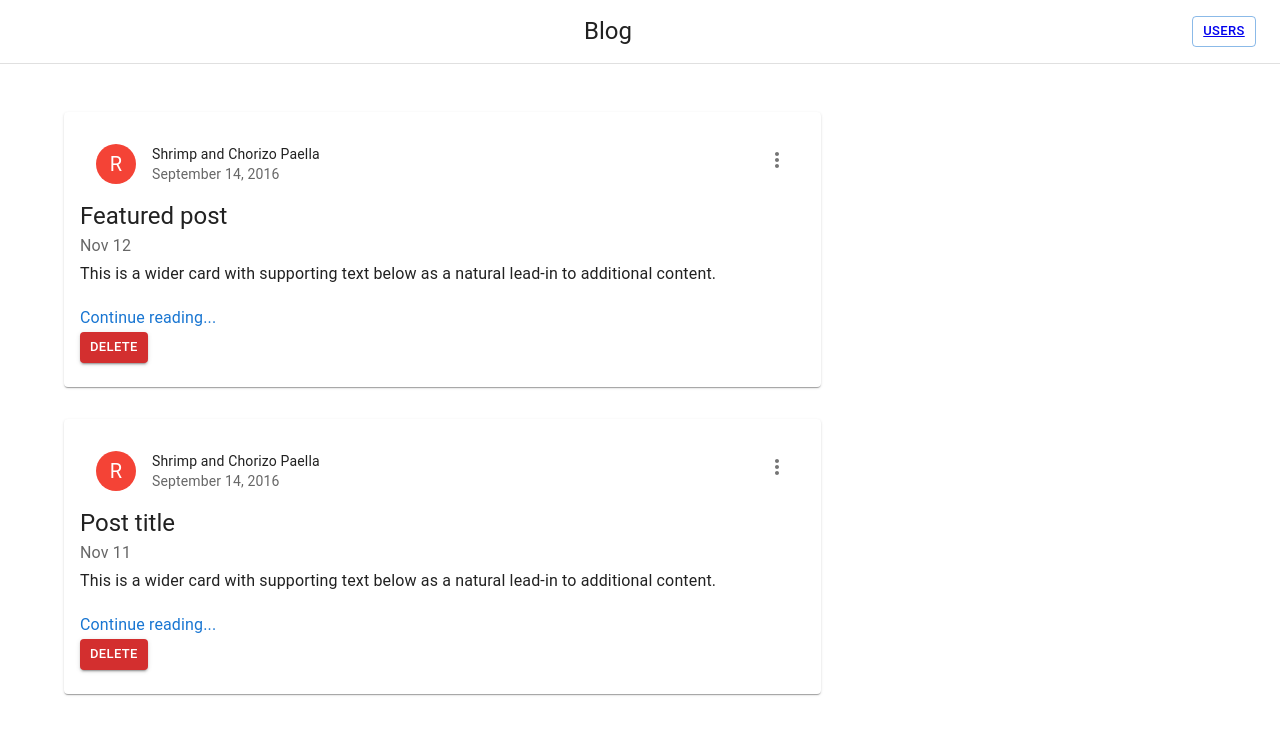
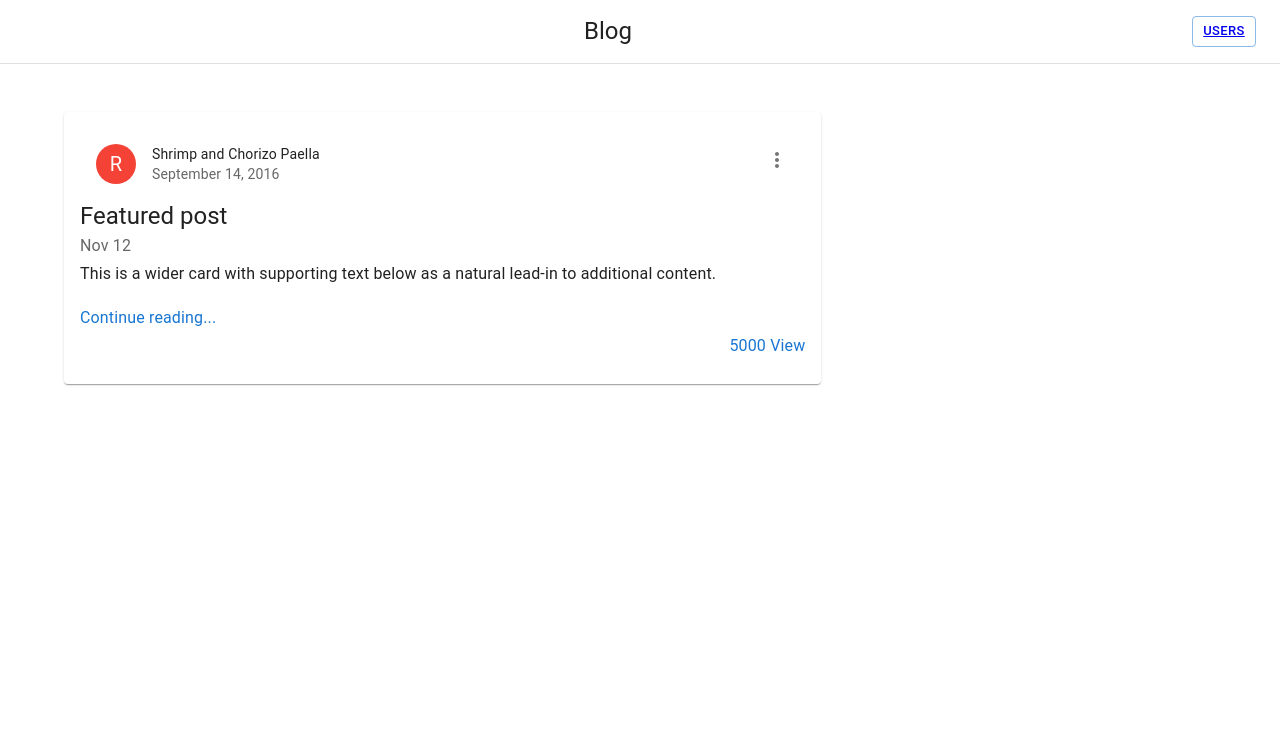
Before and after one commit to eslamelkholy/blogs, a React (Create React App) app in the folder client/: page / in a window 1280 px wide. Shown: the top 734 px of the page. Built offline with nearby package versions, Linux system fonts and the light colour scheme.

Commit message:
Adding user and admin posts

```diff
--- a/client/src/container/Home/index.tsx
+++ b/client/src/container/Home/index.tsx
@@ -5,13 +5,14 @@ import { createTheme, ThemeProvider } from '@mui/material/styles';
 import FeaturedPost from '../Post';
 import { useState, useEffect } from 'react';
 
-const featuredPosts = [
+const AllPosts = [
   {
     title: 'Featured post',
     date: 'Nov 12',
     description: 'This is a wider card with supporting text below as a natural lead-in to additional content.',
     image: 'https://source.unsplash.com/random',
     imageLabel: 'Image Text',
+    views: 5000,
   },
   {
     title: 'Post title',
@@ -19,6 +20,34 @@ const featuredPosts = [
     description: 'This is a wider card with supporting text below as a natural lead-in to additional content.',
     image: 'https://source.unsplash.com/random',
     imageLabel: 'Image Text',
+    views: 5000,
+  },
+  {
+    title: 'Featured post',
+    date: 'Nov 12',
+    description: 'This is a wider card with supporting text below as a natural lead-in to additional content.',
+    image: 'https://source.unsplash.com/random',
+    imageLabel: 'Image Text',
+    views: 5000,
+  },
+  {
+    title: 'Post title',
+    date: 'Nov 11',
+    description: 'This is a wider card with supporting text below as a natural lead-in to additional content.',
+    image: 'https://source.unsplash.com/random',
+    imageLabel: 'Image Text',
+    views: 5000,
+  },
+];
+
+const adminPosts = [
+  {
+    title: 'Featured post',
+    date: 'Nov 12',
+    description: 'This is a wider card with supporting text below as a natural lead-in to additional content.',
+    image: 'https://source.unsplash.com/random',
+    imageLabel: 'Image Text',
+    views: 5000,
   },
 ];
 
@@ -38,11 +67,19 @@ export default function Blog() {
       <CssBaseline />
       <Container maxWidth='lg'>
         <main>
-          <Grid container spacing={4}>
-            {featuredPosts.map((post) => (
-              <FeaturedPost key={post.title} post={post} />
-            ))}
-          </Grid>
+          {role.role === 'admin' ? (
+            <Grid container spacing={4}>
+              {adminPosts.map((post) => (
+                <FeaturedPost key={post.title} post={post} role={role} />
+              ))}
+            </Grid>
+          ) : (
+            <Grid container spacing={4}>
+              {AllPosts.map((post) => (
+                <FeaturedPost key={post.title} post={post} role={role} />
+              ))}
+            </Grid>
+          )}
         </main>
       </Container>
     </ThemeProvider>
--- a/client/src/container/Post/index.tsx
+++ b/client/src/container/Post/index.tsx
@@ -6,7 +6,6 @@ import CardContent from '@mui/material/CardContent';
 import { Avatar, CardHeader, IconButton } from '@mui/material';
 import MoreVertIcon from '@mui/icons-material/MoreVert';
 import { red } from '@mui/material/colors';
-import ActionButtons from '../../components/Button/ActionButtons';
 
 interface FeaturedPostProps {
   post: {
@@ -15,11 +14,15 @@ interface FeaturedPostProps {
     image: string;
     imageLabel: string;
     title: string;
+    views: number;
+  };
+  role: {
+    role: string;
   };
 }
 
 export default function FeaturedPost(props: FeaturedPostProps) {
-  const { post } = props;
+  const { post, role } = props;
 
   return (
     <Grid item xs={12} md={8}>
@@ -52,7 +55,11 @@ export default function FeaturedPost(props: FeaturedPostProps) {
             <Typography variant='subtitle1' color='primary'>
               Continue reading...
             </Typography>
-            <ActionButtons />
+            {role.role === 'admin' && (
+              <Typography variant='subtitle1' align='right' color='primary'>
+                {post.views} View
+              </Typography>
+            )}
           </CardContent>
         </Card>
       </CardActionArea>
```
